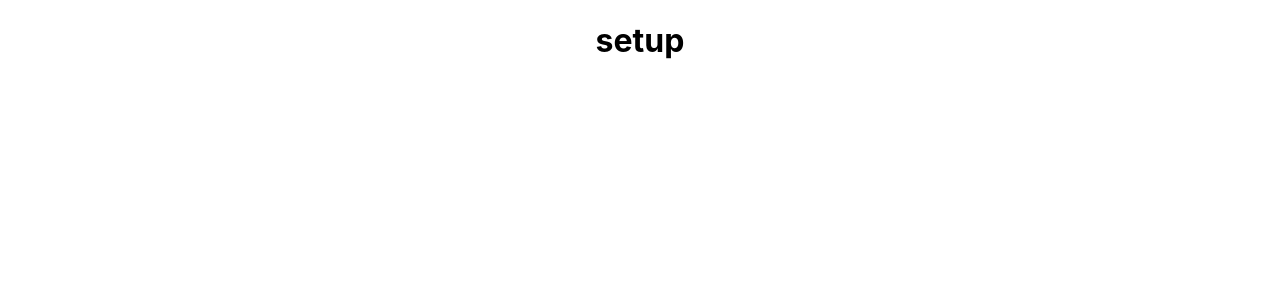
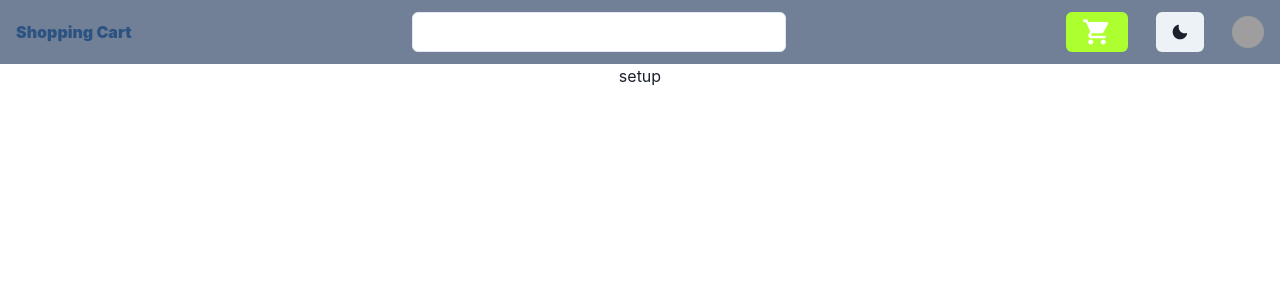
Before and after one commit to PreetS123/MiniProject, a React (Create React App) app: page / in a window 1280 px wide. Shown: the top 300 px of the page. Built offline with nearby package versions, Linux system fonts and the light colour scheme; grey boxes are pictures that could not be loaded.

Commit message:
navbar-css-done

```diff
--- a/src/App.js
+++ b/src/App.js
@@ -1,9 +1,10 @@
-
 import './App.css';
+import { Navbar } from './Components/Navbar';
 
 function App() {
   return (
     <div className='app'>
+      <Navbar/>
    <h1>setup</h1>
     </div>
   );
--- /dev/null
+++ b/src/Components/Navbar.jsx
@@ -0,0 +1,85 @@
+import React from 'react';
+import {
+  Box,
+  Flex,
+  Avatar,
+  Button,
+  Menu,
+  MenuButton,
+  MenuList,
+  MenuItem,
+  MenuDivider,
+  useDisclosure,
+  useColorModeValue,
+  Stack,
+  useColorMode,
+  Center,
+  Input,
+} from '@chakra-ui/react';
+import { MoonIcon, SunIcon } from '@chakra-ui/icons';
+import { MdShoppingCart } from "react-icons/md";
+
+export const Navbar=()=> {
+  const { colorMode, toggleColorMode } = useColorMode();
+  const { isOpen, onOpen, onClose } = useDisclosure();
+
+  return (
+    <>
+      <Box bg={useColorModeValue('gray.500', 'gray.900')} px={4} w={'100%'} color={useColorModeValue('blue.700','blue.900')} fontWeight={900}>
+        <Flex h={16} alignItems={'center'} justifyContent={'space-between'}>
+          <Box >Shopping Cart</Box>
+            <Center w={'30%'} >
+                <Input bg={'white'} />
+            </Center>
+          <Flex alignItems={'center'}>
+            <Stack direction={'row'} spacing={7}>
+
+              <Box>
+              <Button bg={useColorModeValue('greenyellow','green.200')} color={'white'} fontSize={30}>
+                <MdShoppingCart/>
+              </Button>
+              </Box>
+             <Box>
+             <Button onClick={toggleColorMode}>
+                {colorMode === 'light' ? <MoonIcon /> : <SunIcon />}
+              </Button>
+             </Box>
+
+              <Menu>
+                <MenuButton
+                  as={Button}
+                  rounded={'full'}
+                  variant={'link'}
+                  cursor={'pointer'}
+                  minW={0}>
+                  <Avatar
+                    size={'sm'}
+                    src={'https://avatars.dicebear.com/api/male/username.svg'}
+                  />
+                </MenuButton>
+                <MenuList alignItems={'center'}>
+                  <br />
+                  <Center>
+                    <Avatar
+                      size={'2xl'}
+                      src={'https://avatars.dicebear.com/api/male/username.svg'}
+                    />
+                  </Center>
+                  <br />
+                  <Center>
+                    <p>Username</p>
+                  </Center>
+                  <br />
+                  <MenuDivider />
+                  <MenuItem>Your Servers</MenuItem>
+                  <MenuItem>Account Settings</MenuItem>
+                  <MenuItem>Logout</MenuItem>
+                </MenuList>
+              </Menu>
+            </Stack>
+          </Flex>
+        </Flex>
+      </Box>
+    </>
+  );
+}
--- a/src/index.js
+++ b/src/index.js
@@ -2,10 +2,17 @@ import React from 'react';
 import ReactDOM from 'react-dom/client';
 import './index.css';
 import App from './App';
+import {ChakraProvider} from '@chakra-ui/react';
+import { BrowserRouter } from 'react-router-dom';
+
 
 const root = ReactDOM.createRoot(document.getElementById('root'));
 root.render(
   <>
-    <App />
+     <ChakraProvider>
+      <BrowserRouter>
+      <App />
+      </BrowserRouter>
+    </ChakraProvider>
   </>
 );
```
Also changed, not shown: package.json (+10 -0 lines), 1 other file (tests, documents, lock files or other folders).
